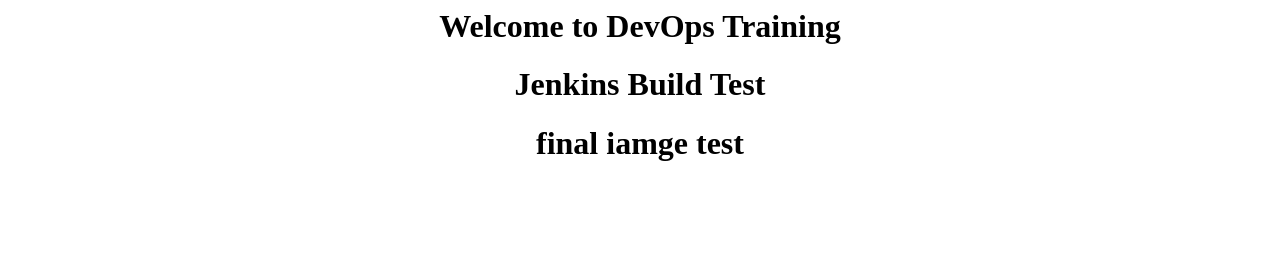
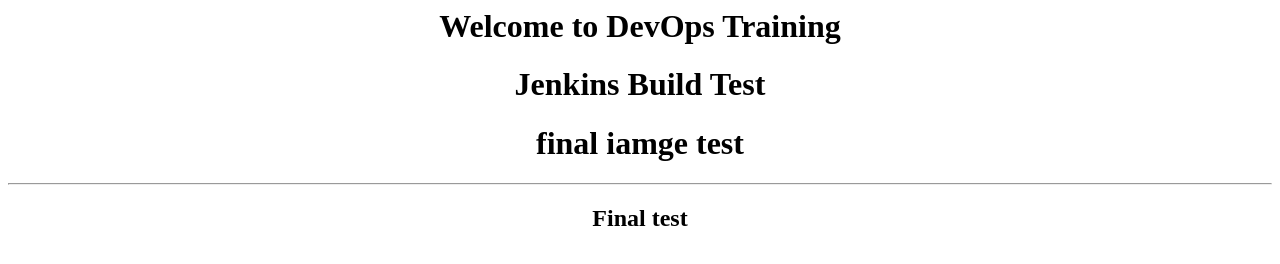
Before and after one commit to nishant-training/devops-website, a plain HTML site: page index.html in a window 1280 px wide. Drawn offline with Linux system fonts and the light colour scheme.

Commit message:
Update index.html

```diff
--- a/index.html
+++ b/index.html
@@ -1,3 +1,6 @@
 <h1><center>Welcome to DevOps Training</h1></center>
   <h1><center> Jenkins Build Test </center></h1>
 <h1><center> final iamge test </center></h1>
+
+<hr>
+<h2><center>Final test </center></h2>
```
